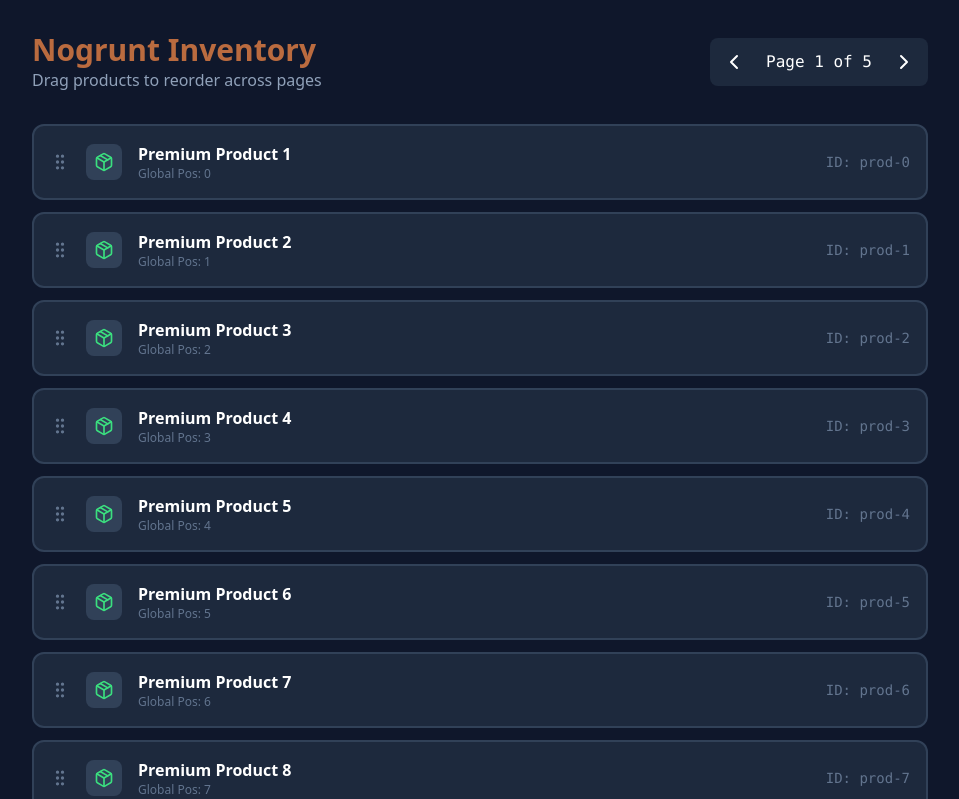
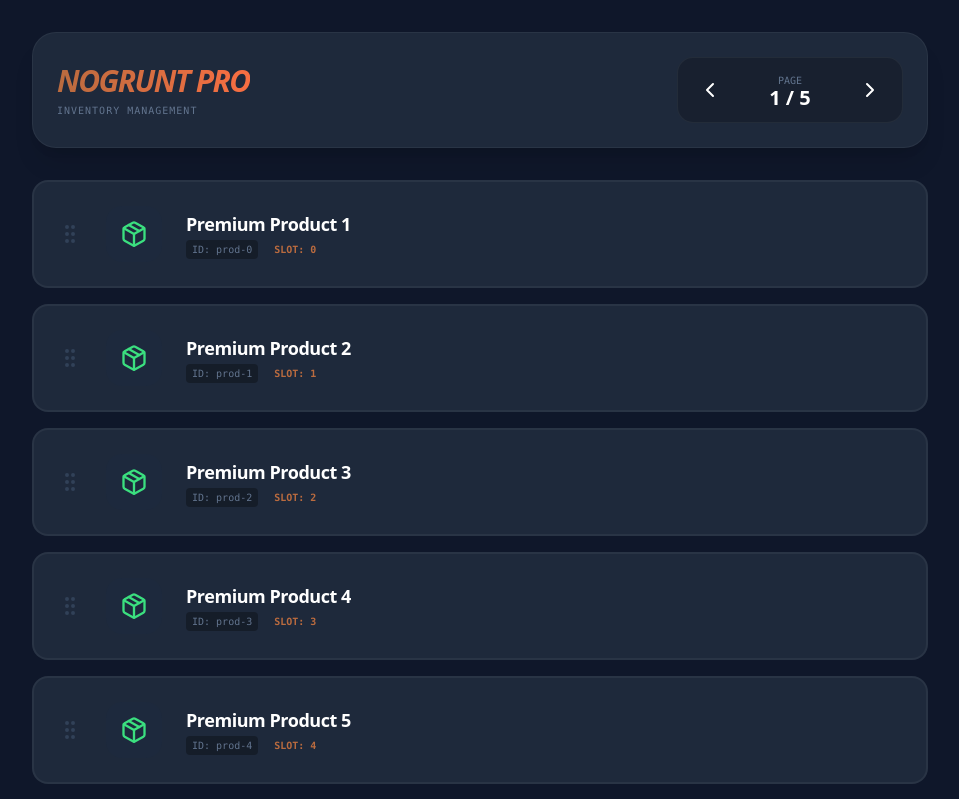
Before and after one commit to Aryan5084102/Nogrunt-assignment, a React (Vite) app: page / in a window 1280 px wide. Shown: the top 799 px of the page, without its empty margins (160-1119 px from the left). Built offline with nearby package versions, Linux system fonts and the light colour scheme.

Commit message:
remove library feature and update the feature from scratch using js

```diff
--- a/src/App.tsx
+++ b/src/App.tsx
@@ -1,137 +1,147 @@
-import { useState, useMemo } from 'react';
-import { DragDropContext, Droppable, Draggable, type DropResult } from '@hello-pangea/dnd';
-import { Package, GripVertical, ChevronLeft, ChevronRight } from 'lucide-react';
-
-interface Product {
-  id: string;
-  name: string;
-  position: number;
-}
+"use client";
+import { useState } from 'react';
+import { Package, GripVertical, ChevronLeft, ChevronRight, CheckCircle2, Menu } from 'lucide-react';
 
 const ITEMS_PER_PAGE = 8;
 const TOTAL_ITEMS = 40;
 
-const mockData: Product[] = Array.from({ length: TOTAL_ITEMS }, (_, i) => ({
+const initialData = Array.from({ length: TOTAL_ITEMS }, (_, i) => ({
   id: `prod-${i}`,
   name: `Premium Product ${i + 1}`,
-  position: i,
 }));
 
 export default function ProductManager() {
-  const [products, setProducts] = useState<Product[]>(mockData);
+  const [products, setProducts] = useState(initialData);
   const [page, setPage] = useState(1);
-
-  const sortedProducts = useMemo(() => {
-    return [...products].sort((a, b) => a.position - b.position);
-  }, [products]);
+  const [draggedIndex, setDraggedIndex] = useState<number | null>(null);
+  const [dropTargetIndex, setDropTargetIndex] = useState<number | null>(null);
+  const [toast, setToast] = useState<string | null>(null);
 
   const startIndex = (page - 1) * ITEMS_PER_PAGE;
-  const currentPageData = sortedProducts.slice(startIndex, startIndex + ITEMS_PER_PAGE);
+  const currentItems = products.slice(startIndex, startIndex + ITEMS_PER_PAGE);
 
-  const handleDragEnd = (result: DropResult) => {
-    const { source, destination } = result;
-    if (!destination) return;
-
-    if (source.index === destination.index && source.droppableId === destination.droppableId) {
-      return;
-    }
-
-    const oldGlobalIndex = source.index + startIndex;
-    const newGlobalIndex = destination.index + startIndex;
-
-    const reordered = [...sortedProducts];
-    const [removed] = reordered.splice(oldGlobalIndex, 1);
-    reordered.splice(newGlobalIndex, 0, removed);
-
-    const updatedWithPositions = reordered.map((item, index) => ({
-      ...item,
-      position: index,
-    }));
-
-    setProducts(updatedWithPositions);
-
-    updateBackendPosition(removed.id, newGlobalIndex);
+  const onDragStart = (e: React.DragEvent, index: number) => {
+    setDraggedIndex(index);
+    e.dataTransfer.effectAllowed = "move";
   };
 
-  const updateBackendPosition = (productId: string, newPosition: number) => {
-    console.log("--- BACKEND API CALL ---");
-    console.log(`Endpoint: PATCH /api/products/${productId}/position`);
-    console.log(`Payload: { "newPosition": ${newPosition} }`);
-    console.log("Strategy: Using 'Lexicographical Ranking' or 'Gap-based' indices to avoid updating 100+ rows.");
+  const onDragOver = (e: React.DragEvent, index: number) => {
+    e.preventDefault();
+    setDropTargetIndex(index);
+  };
+
+  const handlePageHover = (newPage: number) => {
+    if (draggedIndex !== null && newPage >= 1 && newPage <= 5) {
+      setPage(newPage);
+    }
+  };
+
+  const onDrop = (localIndex: number) => {
+    if (draggedIndex === null) return;
+    const globalTargetIndex = (page - 1) * ITEMS_PER_PAGE + localIndex;
+    const itemName = products[draggedIndex].name;
+    const newProducts = [...products];
+    const [removed] = newProducts.splice(draggedIndex, 1);
+    newProducts.splice(globalTargetIndex, 0, removed);
+    setProducts(newProducts);
+    setDraggedIndex(null);
+    setDropTargetIndex(null);
+    setToast(`Moved ${itemName} to Page ${page}`);
+    setTimeout(() => setToast(null), 3000);
   };
 
   return (
-    <div className="min-h-screen bg-slate-900 text-white p-8 font-sans">
+    <div className="min-h-screen bg-[#0f172a] text-white p-4 md:p-8 font-sans">
       <div className="max-w-4xl mx-auto">
-        <header className="flex justify-between items-center mb-8">
-          <div>
-            <h1 className="text-3xl font-bold text-[#ba6b3f]">Nogrunt Inventory</h1>
-            <p className="text-slate-400">Drag products to reorder across pages</p>
+
+        {/* Toast - Responsive positioning */}
+        {toast && (
+          <div className="fixed top-4 left-1/2 -translate-x-1/2 md:left-auto md:right-5 md:translate-x-0 bg-[#3bdf7f] text-black px-4 py-2 md:px-6 md:py-3 rounded-xl shadow-2xl flex items-center gap-3 animate-bounce z-[1000] text-sm md:text-base font-bold whitespace-nowrap">
+            <CheckCircle2 size={18} /> {toast}
           </div>
-          <div className="flex items-center gap-4 bg-slate-800 p-2 rounded-lg">
+        )}
+
+        {/* Header - Responsive Flex */}
+        <header className="flex flex-col md:flex-row justify-between items-center gap-6 mb-8 bg-[#1e293b] p-5 md:p-6 rounded-3xl border border-white/5 shadow-xl">
+          <div className="text-center md:text-left">
+            <h1 className="text-2xl md:text-3xl font-black bg-gradient-to-r from-[#ba6b3f] to-[#f86e42] bg-clip-text text-transparent italic tracking-tighter">
+              NOGRUNT PRO
+            </h1>
+            <p className="text-slate-500 text-[10px] font-mono uppercase tracking-widest mt-1">Inventory Management</p>
+          </div>
+
+          {/* Pagination - Full width on mobile */}
+          <div className="flex items-center justify-between w-full md:w-auto gap-4 bg-black/20 p-2 rounded-2xl border border-white/5">
             <button
+              onDragOver={() => handlePageHover(page - 1)}
+              className={`p-3 rounded-xl transition-all ${draggedIndex !== null ? 'bg-[#3bdf7f]/20 text-[#3bdf7f] animate-pulse' : 'hover:bg-white/5'}`}
               onClick={() => setPage(p => Math.max(1, p - 1))}
-              className="hover:text-[#3bdf7f] p-1"
-              disabled={page === 1}
             >
-              <ChevronLeft />
+              <ChevronLeft size={24} />
             </button>
-            <span className="font-mono">Page {page} of {Math.ceil(TOTAL_ITEMS / ITEMS_PER_PAGE)}</span>
+            <div className="text-center px-4 min-w-[80px]">
+              <p className="text-[10px] text-slate-500 font-mono">PAGE</p>
+              <p className="font-black text-xl leading-none">{page} / 5</p>
+            </div>
             <button
+              onDragOver={() => handlePageHover(page + 1)}
+              className={`p-3 rounded-xl transition-all ${draggedIndex !== null ? 'bg-[#3bdf7f]/20 text-[#3bdf7f] animate-pulse' : 'hover:bg-white/5'}`}
               onClick={() => setPage(p => Math.min(5, p + 1))}
-              className="hover:text-[#3bdf7f] p-1"
-              disabled={page === 5}
             >
-              <ChevronRight />
+              <ChevronRight size={24} />
             </button>
           </div>
         </header>
 
-        <DragDropContext onDragEnd={handleDragEnd}>
-          <Droppable droppableId="product-list">
-            {(provided) => (
+        {/* List Container - Responsive Grid */}
+        <div className="grid grid-cols-1 sm:grid-cols-1 gap-4 relative">
+          {currentItems.map((item, index) => {
+            const isBeingDragged = draggedIndex === startIndex + index;
+            const isDropTarget = dropTargetIndex === index;
+
+            return (
               <div
-                {...provided.droppableProps}
-                ref={provided.innerRef}
-                className="grid grid-cols-1 gap-3"
-              >
-                {currentPageData.map((item, index) => (
-                  <Draggable key={item.id} draggableId={item.id} index={index}>
-                    {(provided, snapshot) => (
-                      <div
-                        ref={provided.innerRef}
-                        {...provided.draggableProps}
-                        className={`flex items-center justify-between p-4 rounded-xl border-2 transition-all ${
-                          snapshot.isDragging
-                            ? 'border-[#3bdf7f] bg-slate-700 scale-105 shadow-2xl z-50'
-                            : 'border-slate-700 bg-slate-800'
+                key={item.id}
+                draggable
+                onDragStart={(e) => onDragStart(e, startIndex + index)}
+                onDragOver={(e) => onDragOver(e, index)}
+                onDragLeave={() => setDropTargetIndex(null)}
+                onDrop={() => onDrop(index)}
+                className={`group relative flex items-center justify-between p-4 md:p-6 rounded-2xl border-2 transition-all duration-300 cursor-move ${
+                  isBeingDragged ? 'opacity-20 scale-95 border-dashed' :
+                  isDropTarget ? 'border-[#3bdf7f] bg-[#3bdf7f]/10 translate-y-1' :
+                  'border-white/5 bg-[#1e293b] hover:border-[#ba6b3f]/40'
                 }`}
               >
-                        <div className="flex items-center gap-4">
-                          <div
-                            {...provided.dragHandleProps}
-                            className="cursor-grab active:cursor-grabbing text-slate-500 hover:text-white"
-                          >
-                            <GripVertical size={20} />
+                <div className="flex items-center gap-3 md:gap-6 overflow-hidden">
+                  <GripVertical className="hidden md:block text-slate-700 group-hover:text-slate-400" size={24} />
+                  <div className={`h-10 w-10 md:h-14 md:w-14 shrink-0 rounded-xl md:rounded-2xl flex items-center justify-center transition-colors ${isDropTarget ? 'bg-[#3bdf7f] text-black' : 'bg-slate-800 text-[#3bdf7f]'}`}>
+                    <Package size={22} className="md:hidden" />
+                    <Package size={28} className="hidden md:block" />
                   </div>
-                          <div className="bg-slate-700 p-2 rounded-lg text-[#3bdf7f]">
-                            <Package size={20} />
-                          </div>
-                          <div>
-                            <p className="font-semibold">{item.name}</p>
-                            <p className="text-xs text-slate-500">Global Pos: {item.position}</p>
+                  <div className="truncate">
+                    <p className="font-bold text-base md:text-lg tracking-tight truncate">{item.name}</p>
+                    <div className="flex items-center gap-2 md:gap-4 mt-0.5">
+                      <span className="text-[9px] md:text-[10px] font-mono text-slate-500 bg-black/30 px-1.5 py-0.5 rounded truncate max-w-[80px] md:max-w-none">ID: {item.id}</span>
+                      <span className="text-[9px] md:text-[10px] font-mono text-[#ba6b3f] font-bold">SLOT: {startIndex + index}</span>
                     </div>
                   </div>
-                        <div className="text-sm font-mono text-slate-500">ID: {item.id}</div>
+                </div>
+
+                {/* Drag Indicator for Touch/Visual */}
+                <div className="md:hidden text-slate-600">
+                  <Menu size={20} />
+                </div>
+
+                {isDropTarget && (
+                  <div className="absolute -top-3 left-1/2 -translate-x-1/2 bg-[#3bdf7f] text-black text-[9px] font-black px-2 py-0.5 rounded-full uppercase tracking-widest shadow-lg z-10">
+                    Insert
                   </div>
                 )}
-                  </Draggable>
-                ))}
-                {provided.placeholder}
               </div>
-            )}
-          </Droppable>
-        </DragDropContext>
+            );
+          })}
+        </div>
       </div>
     </div>
   );
```
Lines whose indentation alone changed are shown as unchanged.
